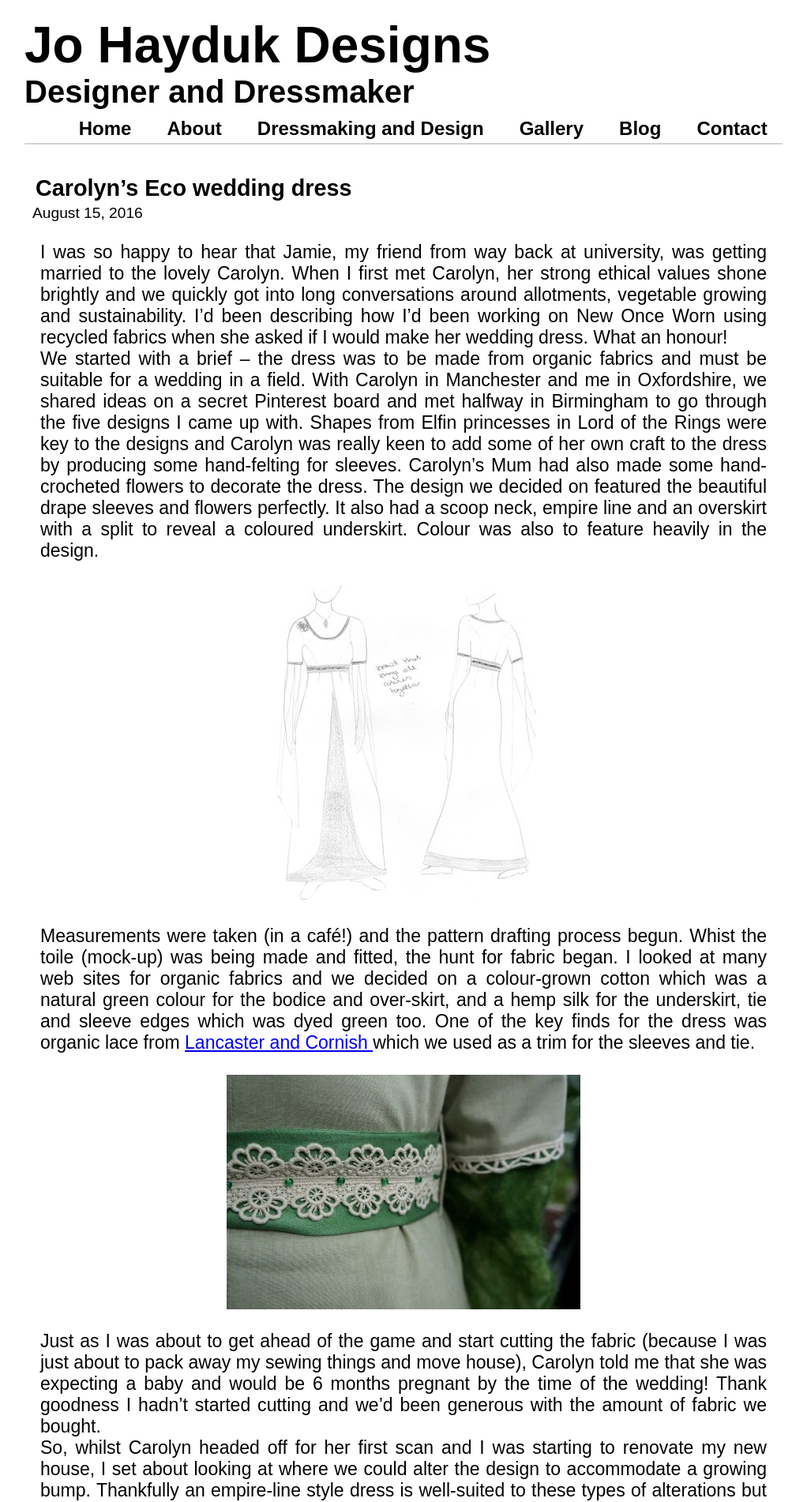
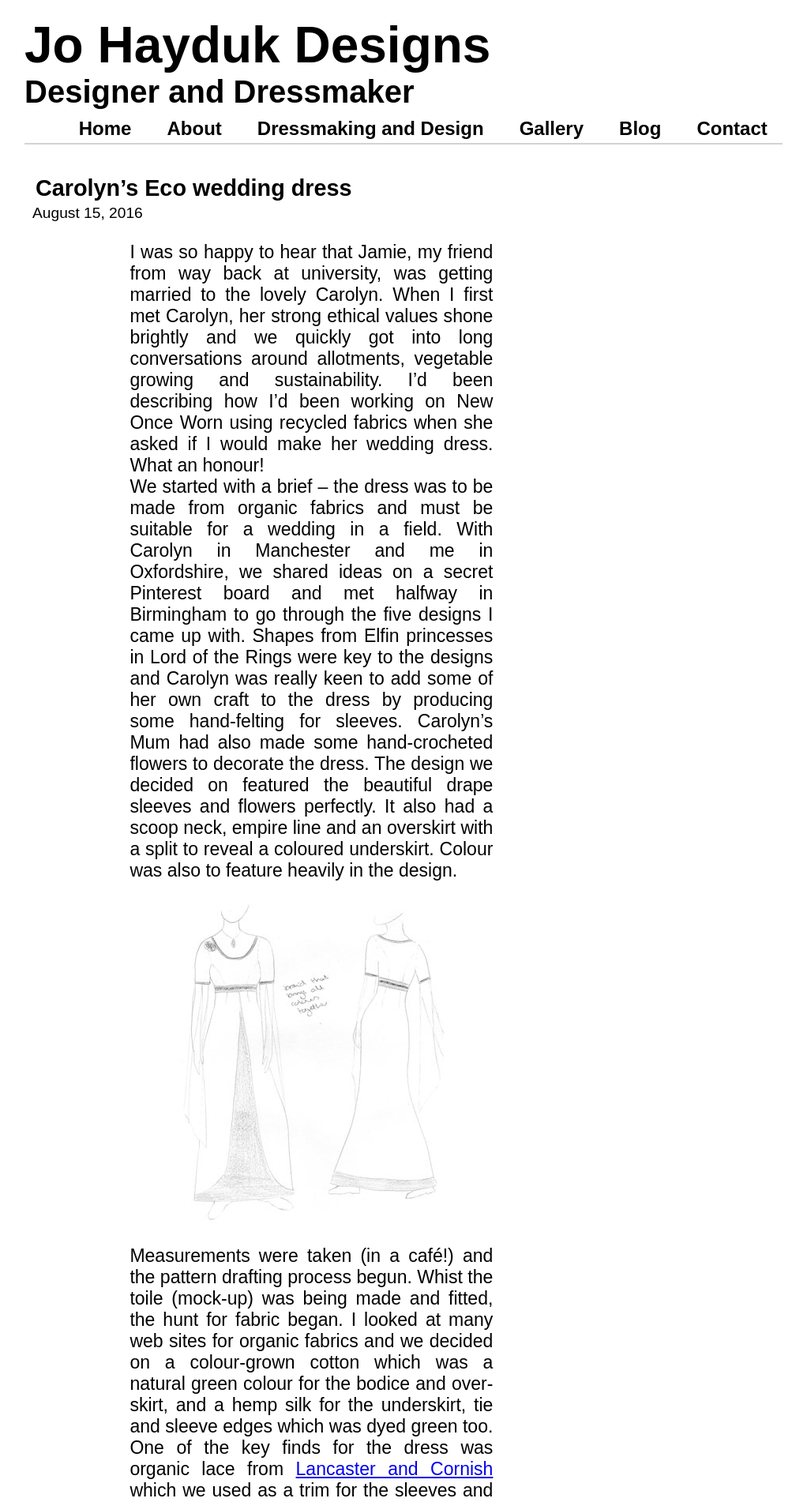
Before and after one commit to py1sl/jhdesigns_website, a Jekyll site: the page built from _posts/2016-11-26-Carolyn_Dress.html, in a window 1280 px wide. Shown: the top 1902 px of the page at 79% size, without its empty margins (129-1132 px from the left). Built offline with Jekyll 4.4.1, drawn with Linux system fonts in a browser that asks for light colours; some web fonts are replaced.

Commit message:
blog pages added

```diff
--- a/_posts/2016-11-26-Carolyn_Dress.html
+++ b/_posts/2016-11-26-Carolyn_Dress.html
@@ -6,7 +6,7 @@
 ---
 
 
-
+<div id="aligned_text">
 I was so happy to hear that Jamie, my friend from way back at university, was getting married to the lovely Carolyn.  When I first met Carolyn, her strong ethical values shone brightly and we quickly got into long conversations around allotments, vegetable growing and sustainability.  I’d been describing how I’d been working on New Once Worn using recycled fabrics when she asked if I would make her wedding dress.  What an honour!
 
 <!-- excerpt -->
@@ -39,13 +39,14 @@
 <br>
 There will be another blog post to follow soon about how the leftover fabric from this project was used…
 <br>
-<img class="displayed" src="/jhdesigns_website/images/02blog03_web.jpg" alt="Carolyns wedding dress" />
-<img class="displayed" src="/jhdesigns_website/images/02blog04_web.jpg" alt="Carolyns wedding dress" />
-<img class="displayed" src="/jhdesigns_website/images/02blog05_web.jpg" alt="Carolyns wedding dress" />
-<img class="displayed" src="/jhdesigns_website/images/02blog06_web.jpg" alt="Carolyns wedding dress" />
-<img class="displayed" src="/jhdesigns_website/images/02blog07_web.jpg" alt="Carolyns wedding dress" />
-<img class="displayed" src="/jhdesigns_website/images/02blog08-web.jpg" alt="Carolyns wedding dress" />
+<img  src="/jhdesigns_website/images/02blog03_web.jpg" alt="Carolyns wedding dress" />
+<img  src="/jhdesigns_website/images/02blog04_web.jpg" alt="Carolyns wedding dress" />
+<img  src="/jhdesigns_website/images/02blog05_web.jpg" alt="Carolyns wedding dress" />
+<img  src="/jhdesigns_website/images/02blog06_web.jpg" alt="Carolyns wedding dress" />
+<img  src="/jhdesigns_website/images/02blog07_web.jpg" alt="Carolyns wedding dress" />
+<img  src="/jhdesigns_website/images/02blog08-web.jpg" alt="Carolyns wedding dress" />
 
 <br>
 Wedding photos by <a href = https://meliamelia.com/> Melia Melia Photography </a>
 </p>
+</div>
```
Also changed, not shown: _posts/2016-11-27-Welcome.html (+5 -2 lines).
